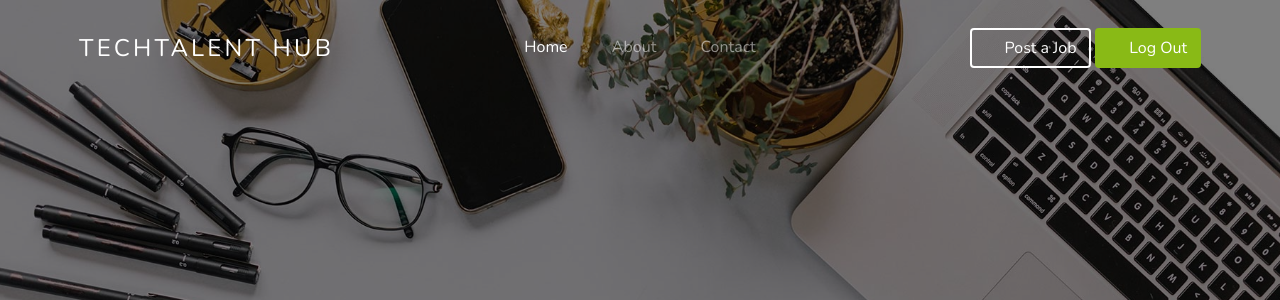
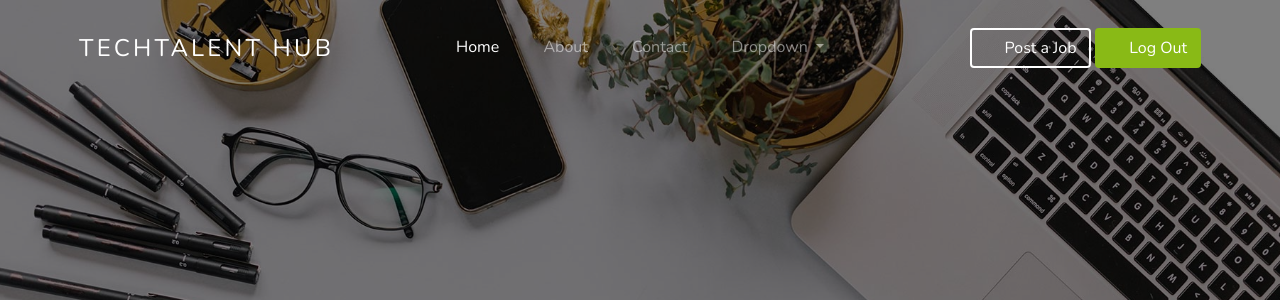
Before and after one commit to IMADWRGH/TechTalent-Hub, a PHP site: page /TechTalent/index.php in a window 1280 px wide. Shown: the top 300 px of the page. Run offline with PHP 8.4, Linux system fonts and the light colour scheme; the visitor is signed in with stand-in values (Sample User, id 1); some web fonts are replaced.

Commit message:
Add dropdown menu for authenticated users in header

```diff
--- a/includes/header.php
+++ b/includes/header.php
@@ -54,6 +54,22 @@ if (!defined('APP_URL')) {
                             <li><a href="<?php echo APP_URL; ?>" class="nav-link active">Home</a></li>
                             <li><a href="<?php echo APP_URL; ?>/about.php">About</a></li>
                             <li><a href="<?php echo APP_URL; ?>/contact.php">Contact</a></li>
+                            <?php if (isset($_SESSION['username'])): ?>
+                                <li class="nav-item dropdown">
+                                    <a class="nav-link dropdown-toggle" href="#" id="navbarDropdown" role="button" data-bs-toggle="dropdown" aria-expanded="false">
+                                        Dropdown
+                                    </a>
+                                    <ul class="dropdown-menu" aria-labelledby="navbarDropdown">
+                                        <li><a class="dropdown-item" href="#">Action</a></li>
+                                        <li><a class="dropdown-item" href="#">Another action</a></li>
+                                        <li>
+                                            <hr class="dropdown-divider">
+                                        </li>
+                                        <li><a class="dropdown-item" href="#">Something else here</a></li>
+                                    </ul>
+                                </li>
+                            <?php endif; ?>
+
                             <li class="d-lg-none">
                                 <a href="<?php echo APP_URL; ?>/post-job.php"><span class="mr-2">+</span> Post a Job</a>
                             </li>
```
